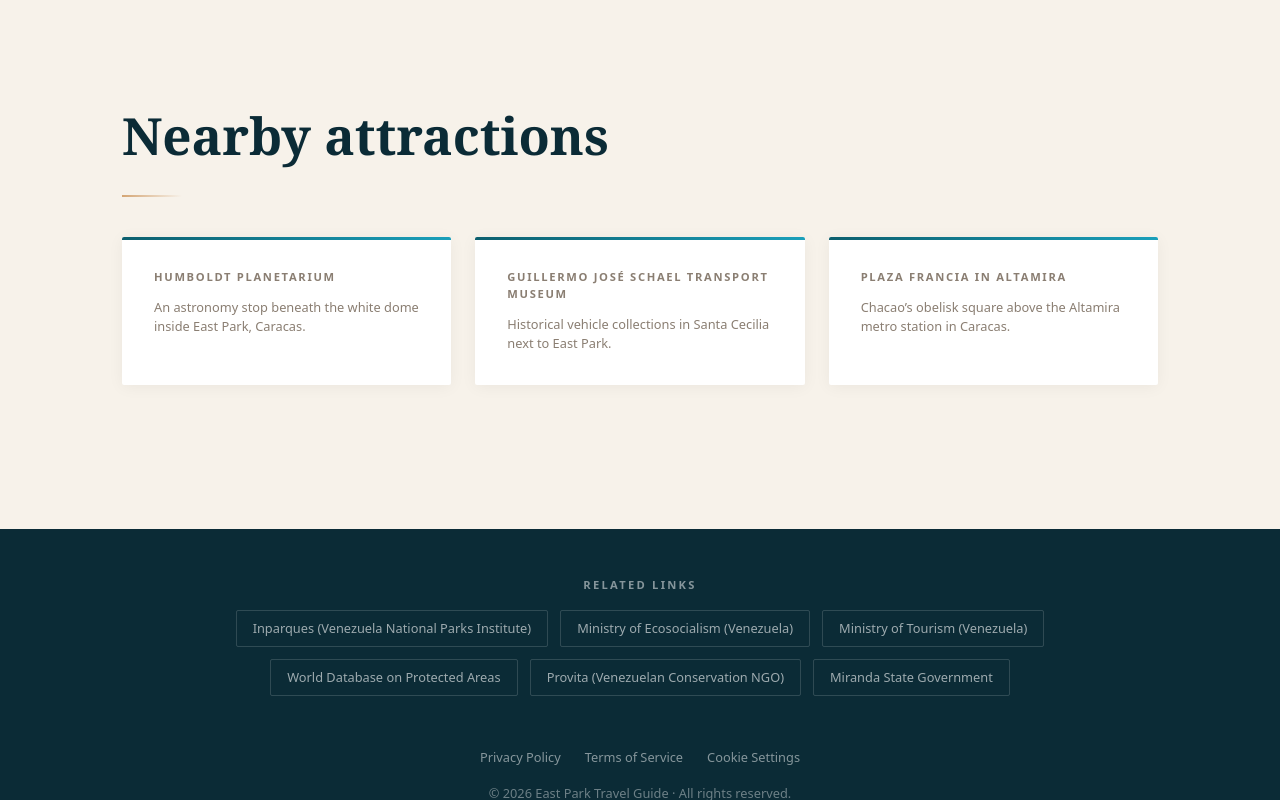
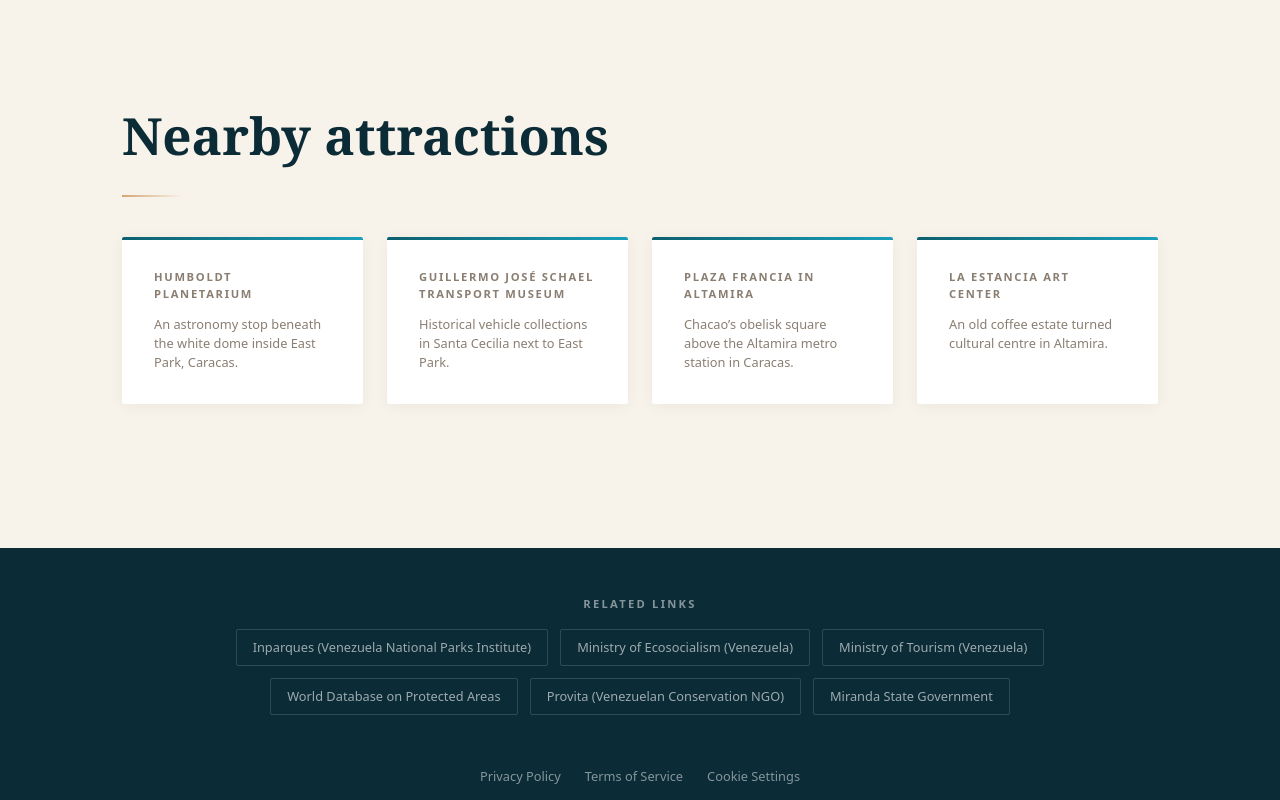
Before and after one commit to n20186005-hash/parquedelesteguia, a Next.js app: page /en in a window 1280 px wide. Shown: the part 11200-12000 px from the top of the page. Built offline with nearby package versions, Linux system fonts and the light colour scheme.

Commit message:
Add La Estancia Art Center visitor guide

```diff
--- a/src/i18n/nearby-details.ts
+++ b/src/i18n/nearby-details.ts
@@ -6,6 +6,13 @@ export const nearbyDetailLabels = {
 
 export const nearbyDetails = {
   es: {
+    "la-estancia": {
+      about: "La sede de Altamira conserva el carácter de una hacienda dentro de un corredor urbano concurrido. Su programación incluye actividades artísticas y culturales.",
+      observe: "Compara la transición de la avenida al jardín con la escala doméstica de la casa histórica. Desde el jardín, fíjate en cómo se relaciona la fachada con los senderos.",
+      walk: ["Sal del metro Altamira hacia la avenida Francisco de Miranda.", "Localiza el acceso señalizado del centro y consulta la programación.", "Recorre los senderos abiertos y, al salir, vuelve hacia Plaza Francia."],
+      photo: "Desde un sendero abierto, encuadra la casa junto con la vegetación del jardín. Pregunta antes de fotografiar las obras en exposición.",
+      faq: ["¿Se puede visitar el jardín y una exposición el mismo día?", "Consulta qué salas y zonas exteriores están abiertas en la fecha de tu visita. La programación de las exposiciones puede cambiar."],
+    },
     "plaza-francia": {
       about: "La Alcaldía de Chacao ha realizado trabajos de recuperación en esta plaza, que conecta la estación Altamira con el espacio público del barrio.",
       observe: "Observa cómo la línea vertical del obelisco contrasta con la extensión horizontal de la plaza y cómo cambia su silueta al rodearlo.",
@@ -29,6 +36,13 @@ export const nearbyDetails = {
     },
   },
   en: {
+    "la-estancia": {
+      about: "Altamira’s site retains the character of an estate on a busy urban corridor. The centre hosts arts and cultural programmes.",
+      observe: "Notice the shift from the avenue into the garden and the domestic scale of the historic house. From the garden, compare the facade with the line of the paths.",
+      walk: ["Exit Altamira station toward Avenida Francisco de Miranda.", "Find the signed centre entrance and check the programme.", "Walk the open garden paths and head back toward Plaza Francia when you leave."],
+      photo: "Frame the house and garden planting from an open path. Ask whether photography is allowed in the exhibition rooms.",
+      faq: ["Can I see the garden and an exhibition on the same day?", "Check which outdoor areas and galleries are open on your visit date. Exhibition schedules can vary."],
+    },
     "plaza-francia": {
       about: "Chacao’s municipal government has carried out restoration work on this square, which connects Altamira station to the neighbourhood’s public space.",
       observe: "Look for the contrast between the vertical obelisk and the low, open square. Walk around the monument to see the silhouette from another side.",
@@ -52,6 +66,13 @@ export const nearbyDetails = {
     },
   },
   zh: {
+    "la-estancia": {
+      about: "這座舊莊園坐落在繁忙的市區大道旁，現為藝術與文化活動場地。",
+      observe: "從大道轉入花園後，留意歷史宅邸的尺度，並從步道觀察立面與植栽的關係。",
+      walk: ["從阿爾塔米拉站往弗朗西斯科・德・米蘭達大道出站。", "循標示找到藝術中心入口，查看當日活動與開放展廳。", "走開放的花園步道，離開後可往法國廣場方向折返。"],
+      photo: "從開放步道將宅邸和花園植栽一起取景。進入展廳前先詢問作品能否拍攝。",
+      faq: ["能在同一天參觀花園和展覽嗎？", "請核對到訪當天開放的戶外區及展廳，展覽依館方檔期調整。"],
+    },
     "plaza-francia": {
       about: "查考市政府曾整修這座廣場。這裡銜接阿爾塔米拉地鐵站和社區的公共空間。",
       observe: "留意方尖碑的垂直線條與廣場橫向空間的對比，繞到另一側比較碑身輪廓。",
--- a/src/i18n/nearby.ts
+++ b/src/i18n/nearby.ts
@@ -1,6 +1,17 @@
-export const nearbyTopics = ["planetario-humboldt", "museo-del-transporte", "plaza-francia"] as const;
+export const nearbyTopics = ["planetario-humboldt", "museo-del-transporte", "plaza-francia", "la-estancia"] as const;
 
 export const nearbyPlaces = {
+  "la-estancia": {
+    map: "https://www.google.com/maps/search/?api=1&query=PDVSA+Centro+de+Arte+La+Estancia%2C+Altamira%2C+Chacao%2C+Caracas",
+    address: "Avenida Francisco de Miranda, Altamira, Chacao, Caracas, Miranda",
+    photo: "/nearby/la-estancia.jpg",
+    width: 330,
+    height: 248,
+    author: "Ramyz18",
+    credit: "https://commons.wikimedia.org/wiki/File:La_Estancia._Caracas.jpg",
+    source: "https://enchacao.com/la-estancia/",
+    operatorSource: "https://es.wikipedia.org/wiki/Centro_de_Arte_La_Estancia",
+  },
   "plaza-francia": {
     map: "https://www.google.com/maps/search/?api=1&query=Plaza+Francia+de+Altamira%2C+Chacao%2C+Caracas",
     address: "Avenida Francisco de Miranda, Altamira, Chacao, Caracas, Miranda",
@@ -51,6 +62,16 @@ export const parkDetails = {
 
 export const nearbyCopy = {
   es: {
+    "la-estancia": {
+      title: "Centro de Arte La Estancia",
+      description: "Una antigua hacienda cafetalera convertida en centro cultural en Altamira.",
+      manager: "PDVSA Centro de Arte La Estancia.",
+      basics: "Sede cultural de Caracas. Consulta con el centro los horarios, el acceso y las condiciones de cada exposición o actividad.",
+      transit: "En la Línea 1, baja en Altamira y sigue la avenida Francisco de Miranda hacia la entrada de La Estancia.",
+      history: "La sede ocupa una antigua hacienda restaurada. Su transformación en centro de arte preservó el conjunto histórico y abrió un espacio para exposiciones y actividades culturales.",
+      plan: "Reserva tiempo para recorrer los jardines y pregunta al llegar qué salas están abiertas. Puedes combinar la visita con Plaza Francia.",
+      photo: "Edificio y jardines del Centro de Arte La Estancia",
+    },
     "plaza-francia": {
       title: "Plaza Francia de Altamira",
       description: "El obelisco de Chacao sobre la estación Altamira del metro de Caracas.",
@@ -83,6 +104,16 @@ export const nearbyCopy = {
     },
   },
   en: {
+    "la-estancia": {
+      title: "La Estancia Art Center",
+      description: "An old coffee estate turned cultural centre in Altamira.",
+      manager: "PDVSA Centro de Arte La Estancia.",
+      basics: "Caracas cultural venue. Check current opening hours, entry and arrangements for individual exhibitions or events with the centre.",
+      transit: "Take Metro Line 1 to Altamira and follow Avenida Francisco de Miranda to the La Estancia entrance.",
+      history: "The Caracas venue occupies a restored estate. Its conversion into an art centre preserved the historic setting and gave it a new role as a venue for exhibitions and cultural events.",
+      plan: "Allow time for the gardens and ask which galleries are open when you arrive. The visit pairs well with Plaza Francia.",
+      photo: "Building and gardens at La Estancia Art Center",
+    },
     "plaza-francia": {
       title: "Plaza Francia in Altamira",
       description: "Chacao’s obelisk square above the Altamira metro station in Caracas.",
@@ -115,6 +146,16 @@ export const nearbyCopy = {
     },
   },
   zh: {
+    "la-estancia": {
+      title: "拉埃斯坦西亞藝術中心",
+      description: "從阿爾塔米拉的舊咖啡莊園，走進卡拉卡斯的展覽與文化場館。",
+      manager: "委內瑞拉國家石油公司旗下的拉埃斯坦西亞藝術中心。",
+      basics: "卡拉卡斯文化場館。開放時間、入場方式及個別展覽和活動安排請向中心查詢。",
+      transit: "搭地鐵 1 號線至阿爾塔米拉站，沿弗朗西斯科・德・米蘭達大道步行至藝術中心入口。",
+      history: "卡拉卡斯館舍前身是咖啡莊園，修復後轉作藝術中心，保留歷史場域並用於展覽及文化活動。",
+      plan: "入場後先問哪些展廳開放，另留時間走花園，可與法國廣場串成同一段行程。",
+      photo: "拉埃斯坦西亞藝術中心建築與花園",
+    },
     "plaza-francia": {
       title: "阿爾塔米拉法國廣場",
       description: "在卡拉卡斯阿爾塔米拉地鐵站上方，透過方尖碑認識查考市的公共廣場。",
```
Also changed, not shown: public/nearby/la-estancia.jpg (added).
